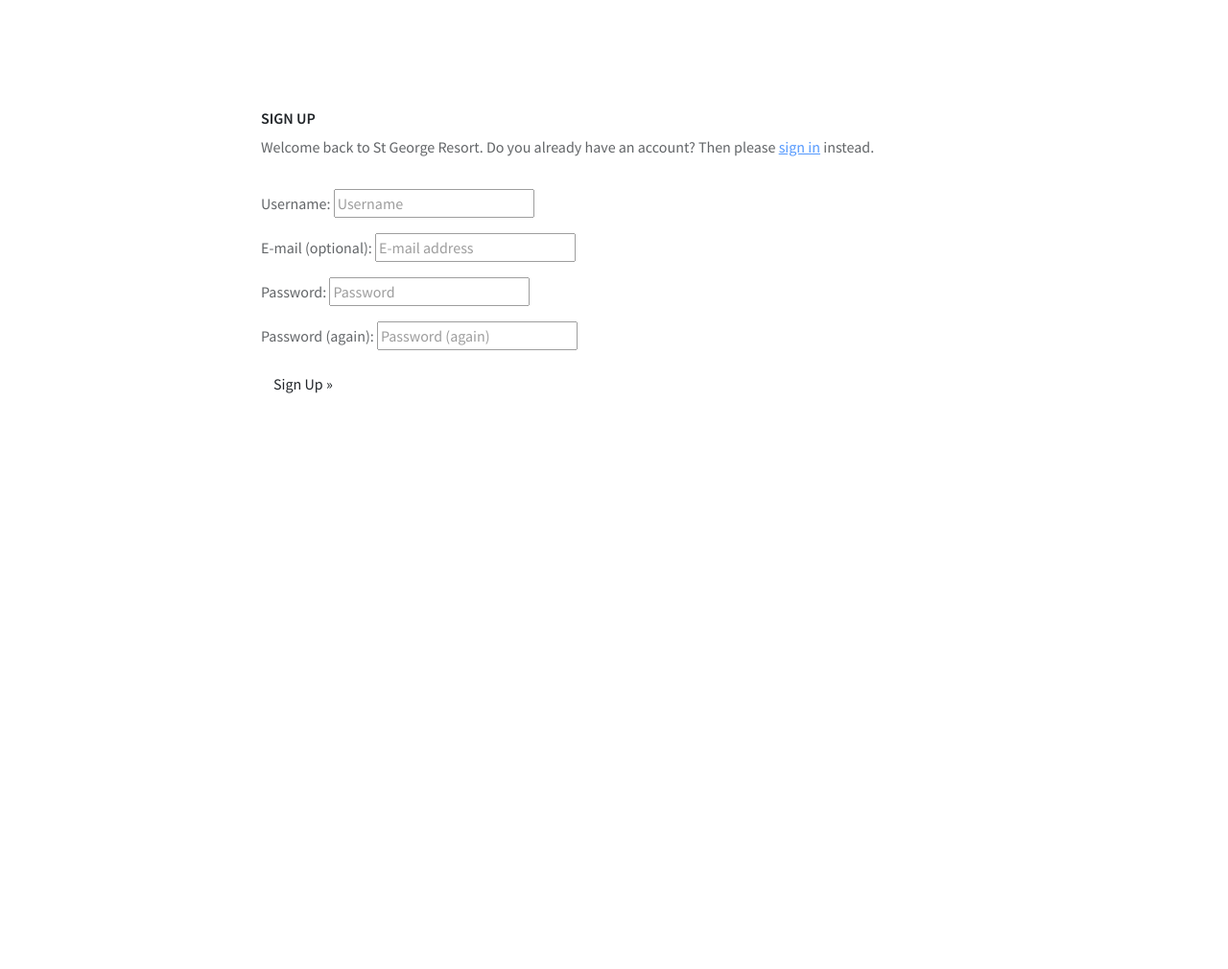
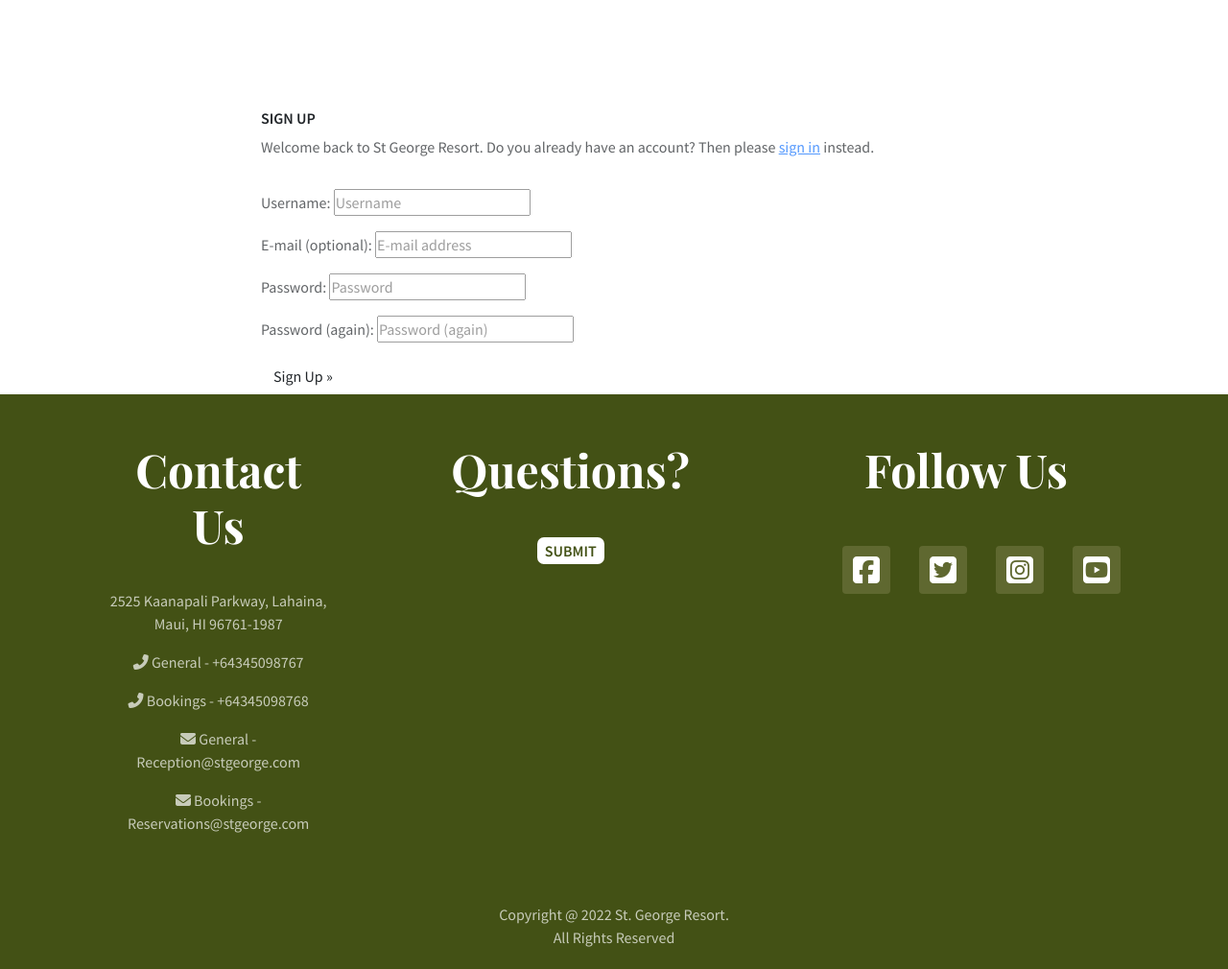
Before and after one commit to EJDiamond/St-George-Hotel, a Django app: page /accounts/signup/ in a window 1280 px wide. Shown: the whole page at 96% size. Before the commit the page ends 410 px from the top, so only its background shows below. Run offline with Django 3.2, Linux system fonts and the light colour scheme; some libraries are stand-ins or nearby versions.

Commit message:
Add footer to base html

```diff
--- a/static/css/style.css
+++ b/static/css/style.css
@@ -1,8 +1,17 @@
 @import url('https://fonts.googleapis.com/css2?family=Playfair+Display:wght@500;600;700&family=Source+Sans+Pro:wght@400;600&display=swap');
 
+* {
+    margin: 0;
+    padding: 0;
+    box-sizing: border-box;
+}
 
 body {
     font-family: 'Source Sans Pro', sans-serif;
+    display: grid;
+    justify-content: end;
+    min-height: 100vh;
+    align-content: end;
 }
 
 p {
@@ -286,6 +295,74 @@ h4 {
     padding-bottom: 50px;
 }
 
+/* Footer */
+
+footer {
+    position: relative;
+    width: 100%;
+    height: auto;
+    padding: 50px 100px;
+    background: #435115;
+}
+
+footer .container {
+    width: 100%;
+    display: grid;
+    grid-template-columns: 1fr 2fr 1fr;
+    grid-gap: 20px;
+    text-align: center;
+}
+
+footer h1 {
+    color: #fff;
+    padding-bottom: 30px;
+}
+
+footer p {
+    color: #fff;
+}
+
+.social-links {
+    margin-top: 20px;
+    display: grid;
+    grid-template-columns: repeat(4, 50px);
+    gap: 30px;
+}
+
+.social-links li a {
+    display: inline-grid;
+    width: 50px;
+    height: 50px;
+    background: #5f6830;
+    font-size: xx-large;
+    display: grid;
+    align-content: center;
+    justify-content: center;
+    color: #fff;
+    text-decoration: none;
+    border-radius: 4px;
+    text-align: center;
+}
+
+.social-links li a:hover {
+    background-color: #8d9369;
+}
+
+footer ul {
+    list-style: none;
+}
+
+.copyrightText {
+    padding: 5px;
+    background: #435115;
+    text-align: center;
+}
+
+.copyrightText p {
+    color: #fff;
+}
+
+
 /* Animations */
 
 @keyframes fadein {
@@ -341,3 +418,23 @@ h4 {
         opacity: 1;
     }
 }
+
+/* Media Queries */
+
+/* Footer */
+
+@media (max-width: 991px) {
+    footer {
+        padding: 40px;
+    }
+
+    footer .container {
+        grid-template-columns: repeat(2, 1fr);
+    }
+}
+
+@media (max-width: 768px) {
+    footer .container {
+        grid-template-columns: repeat(1, 1fr);
+    }
+}
--- a/templates/base.html
+++ b/templates/base.html
@@ -101,7 +101,56 @@
 </body>
 
 <footer>
-
+    <div class="container">
+        <div class="contact-us">
+            <h1>Contact Us</h1>
+            <p>2525 Kaanapali Parkway, Lahaina,
+                Maui, HI 96761-1987</p>
+            <p><i class="fa-solid fa-phone-flip"></i> General - +64345098767</p>
+            <p><i class="fa-solid fa-phone-flip"></i> Bookings - +64345098768</p>
+            <p><i class="fa-solid fa-envelope"></i> General - Reception@stgeorge.com</p>
+            <p><i class="fa-solid fa-envelope"></i> Bookings - Reservations@stgeorge.com</p>
+        </div>
+        <div class="questions">
+            <h1>Questions?</h1>
+            <form action="Post">
+                <input type="submit" value="SUBMIT" class="submit-btn">
+            </form>
+        </div>
+        <div class="follow-us">
+            <h1>Follow Us</h1>
+            <div class="socials">
+                <ul class="social-links">
+                    <!--link to facebook page, opening blank page-->
+                    <li>
+                        <a href="https://facebook.com" target="_blank" rel="noopener"
+                            aria-label="Visit our Facebook page (opens in a new tab)"><i
+                                class="fab fa-facebook-square"></i></a>
+                    </li>
+                    <!--link to twitter page, opening blank page-->
+                    <li>
+                        <a href="https://twitter.com" target="_blank" rel="noopener"
+                            aria-label="Visit our Twitter page (opens in a new tab)"><i
+                                class="fab fa-twitter-square"></i></a>
+                    </li>
+                    <!--link to instagram page, opening blank page-->
+                    <li>
+                        <a href="https://instagram.com" target="_blank" rel="noopener"
+                            aria-label="Visit our Instagram page (opens in a new tab)"><i
+                                class="fab fa-instagram-square"></i></a>
+                    </li>
+                    <li>
+                        <a href="https://youtube.com" target="_blank" rel="noopener"
+                            aria-label="Visit our Youtube page (opens in a new tab)"><i
+                                class="fa-brands fa-square-youtube"></i></a>
+                    </li>
+                </ul>
+            </div>
+        </div>
+    </div>
 </footer>
+<div class="copyrightText">
+    <p>Copyright @ 2022 St. George Resort.<br />All Rights Reserved</p>
+</div>
 
 </html>
```
